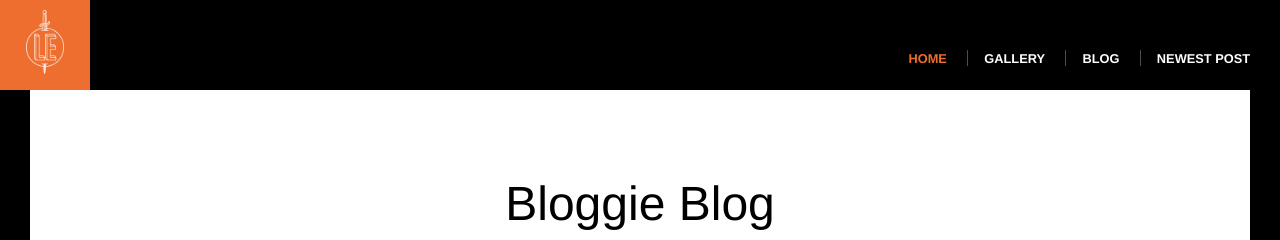
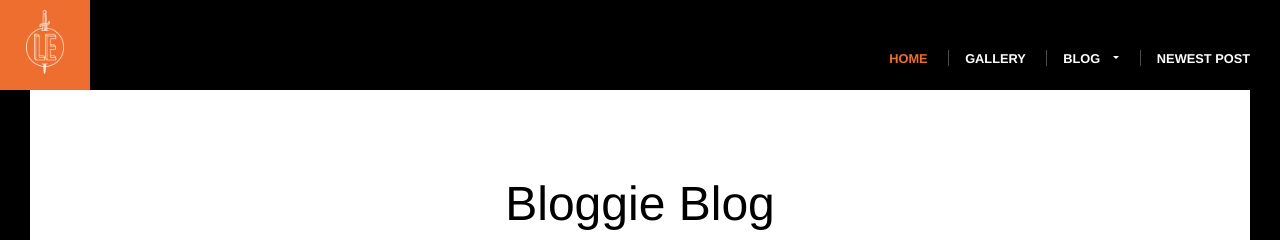
Before and after one commit to lsrck/learn_enough_css, a Jekyll site: the page built from blog/index.html, in a window 1280 px wide. Shown: the top 240 px of the page. Built offline with Jekyll 4.4.1, drawn with Linux system fonts in a browser that asks for light colours.

Commit message:
dropdown menu desktop

```diff
--- a/_includes/head.html
+++ b/_includes/head.html
@@ -1,5 +1,6 @@
 <head>
   <title>Test Page: Don't Panic</title>
   <meta charset="utf-8">
+  <meta name="viewport" content="width=device-width, initial-scale=1">
   <link rel="stylesheet" type="text/css" href="/css/main.css">
 </head>
--- a/_includes/nav-links.html
+++ b/_includes/nav-links.html
@@ -1,4 +1,13 @@
 <li><a href="/">Home</a></li>
 <li><a href="/gallery">Gallery</a></li>
-<li><a href="/blog">Blog</a></li>
+<li class="dropdown">
+  <a class="drop-trigger" href="/blog">Blog</a>
+  <ul class="drop-menu">
+    <li>Recent Posts</li>
+    {% for post in site.posts limit:5 %}
+      <li><a href="{{ post.url }}">{{ post.title }}</a></li>
+    {% endfor %}
+  </ul>
+</li>
+
 <li><a href="{{ site.posts.first.url }}">Newest Post</a></li>
--- a/css/main.css
+++ b/css/main.css
@@ -122,7 +122,8 @@
   border-left: 1px solid rgba(255, 255, 255, 0.3);
   padding-left: 1em;
 }
-.header-nav a {
+.header-nav a,
+.drop-trigger {
   color: #fff;
 }
 .header-logo {
@@ -145,7 +146,8 @@
 }
 
 /* NAV STYLES */
-.nav-links a {
+.nav-links a,
+.drop-trigger {
   font-size: 0.8rem;
   font-weight: bold;
   text-decoration: none;
@@ -154,6 +156,82 @@
 .nav-links a:hover,
 .nav-links a:active {
   color: #ed6e2f;
+}
+
+/* DROPDWON STYLES */
+
+.dropdown {
+  position: relative;
+}
+.dropdown:hover .drop-menu {
+  display: block;
+}
+.dropdown:hover .drop-trigger:after {
+  border-color: #ed6e2f transparent transparent;
+}
+.drop-trigger {
+  display: inline-block;
+  padding-right: 1.5em;
+  position: relative;
+}
+.drop-trigger:after {
+  border: 0.3em solid;
+  border-color: #fff transparent transparent;
+  content: "";
+  height: 0;
+  position: absolute;
+  right: 0;
+  top: 0.3em;
+  width: 0;
+}
+.drop-menu {
+  box-shadow: 0 0 10px 0 rgba(0,0,0,0.2);
+  display: none;
+  list-style: none;
+  padding: 1em 0 0;
+  position: absolute;
+  right: 0;
+  z-index: 9;
+}
+.drop-menu:before {
+  border: 0.6em solid;
+  border-color: transparent transparent #fff;
+  content: "";
+  height: 0;
+  position: absolute;
+  right: 1em;
+  top: -0.1em;
+  width: 0;
+}
+.drop-menu li {
+  background-color: #fff;
+}
+.drop-menu li ~ li {
+  border-top: 1px dotted rgba(0,0,0,0.1)
+}
+.drop-menu li:first-child {
+  border-radius: 5px 5px 0 0;
+  color: #999;
+  font-size: 0.5em;
+  padding: 1em 1em 0.25em;
+  text-align: right;
+  text-transform: uppercase;
+}
+.drop-menu li:last-child {
+  border-radius: 0 0 5px 5px;
+}
+.drop-menu a {
+  color: #333;
+  display: block;
+  font-weight: normal;
+  padding: 0.5em 2em 0.5em 1em;
+  text-align: left;
+  text-transform: none;
+  white-space: nowrap;
+}
+.drop-menu a:hover {
+  background-color: rgba(0,0,0,0.1);
+  color: #333;
 }
 
 /* FOOTER STYLES */
@@ -181,6 +259,15 @@
 
 .footer-nav a {
   color: #ccc;
+}
+
+/* HIDE IN THE FOOTER */
+.footer .dropdown:hover .drop-menu,
+.footer .drop-trigger:after {
+  display: none;
+}
+.footer .drop-trigger {
+  padding-right: 0;
 }
 
 /* HERO STYLES */
```
Also changed, not shown: 6 other files.
